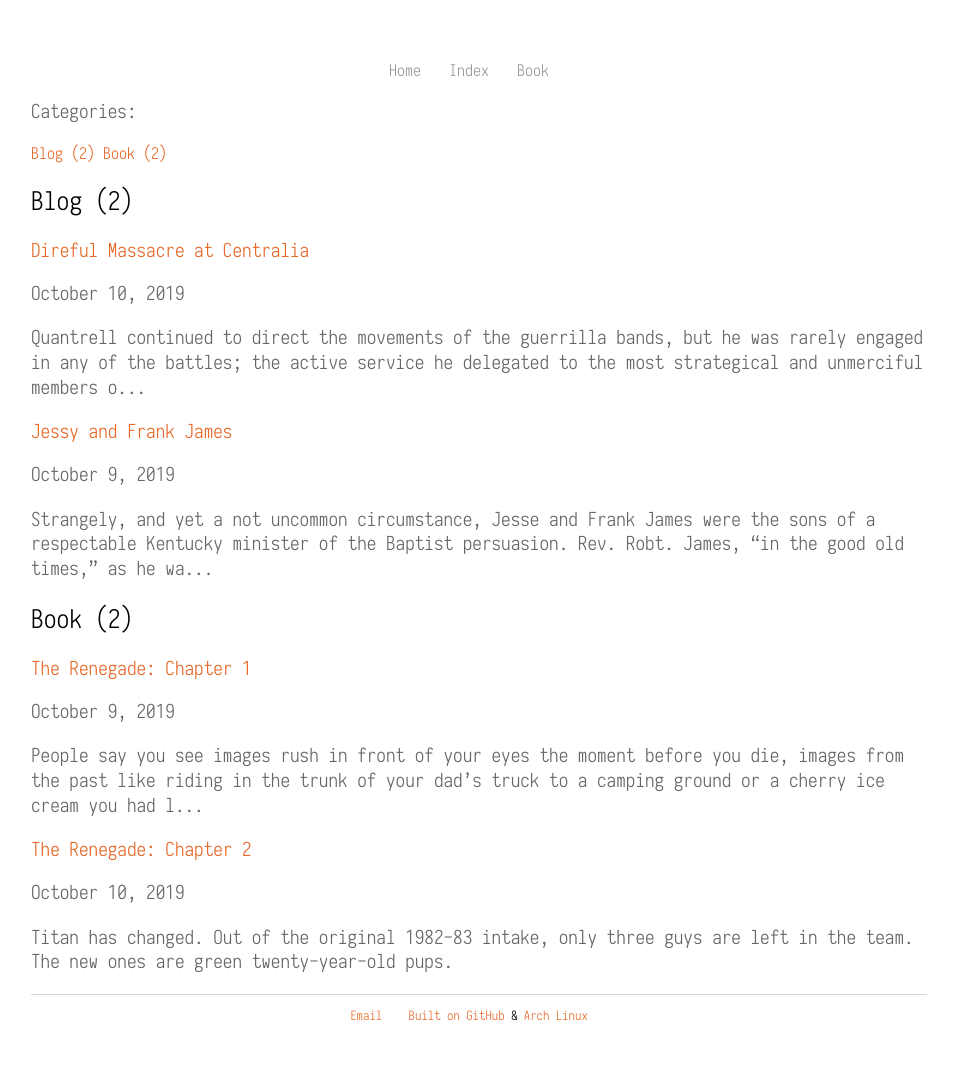
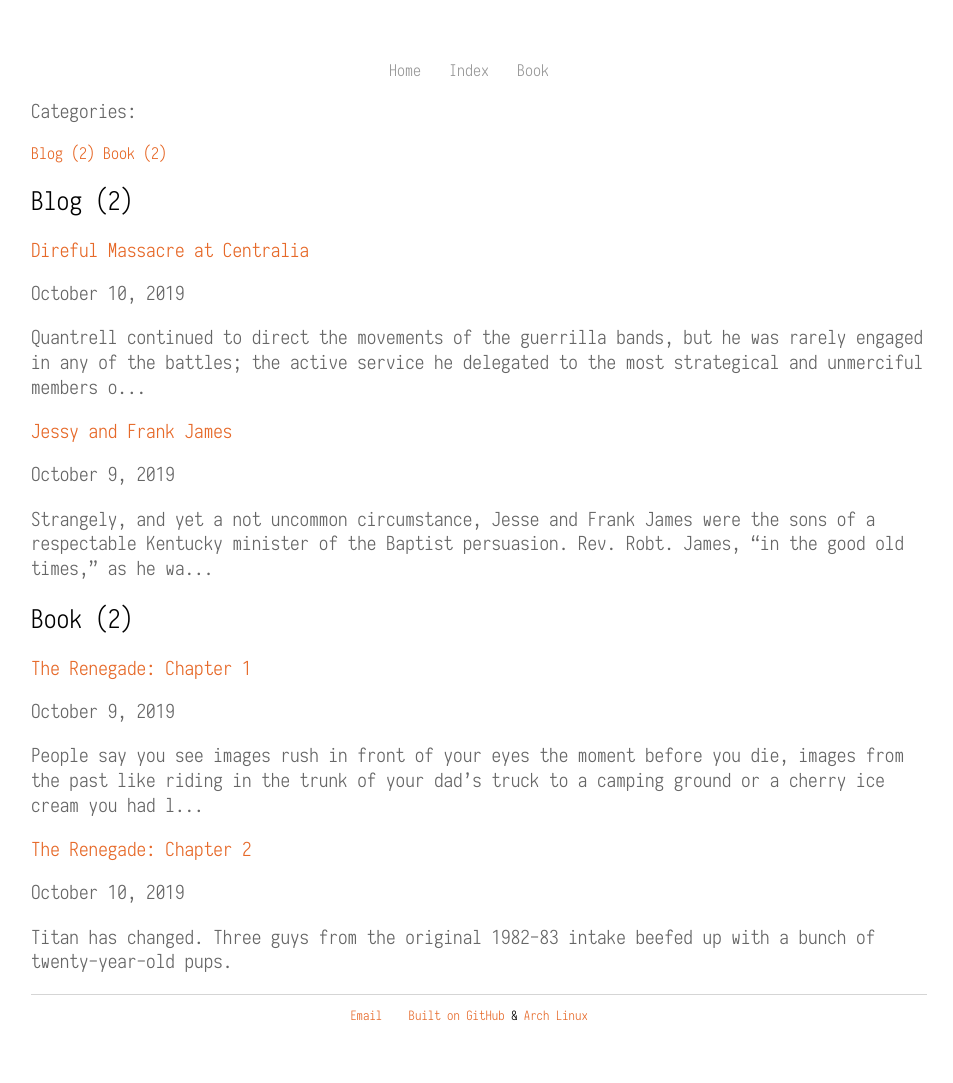
Before and after one commit to nkrzv/nkrzv.github.io, a Jekyll site: the page built from blog/index.html, in a window 1280 px wide. Shown: the whole page, without its empty margins (161-1114 px from the left). Built offline with Jekyll 4.4.1, drawn with Linux system fonts in a browser that asks for light colours; some of the changed lines change nothing that is shown.

Commit message:
Update 2019-10-10-the-renegade-ch02.md

```diff
--- a/_posts/2019-10-10-the-renegade-ch02.md
+++ b/_posts/2019-10-10-the-renegade-ch02.md
@@ -5,17 +5,17 @@ categories: [Book]
 date: 2019-10-10
 ---
 
-Titan has changed. Out of the original 1982-83 intake, only three guys are left in the team. The new ones are green twenty-year-old pups.
+Titan has changed. Three guys from the original 1982-83 intake beefed up with a bunch of twenty-year-old pups.
 
-Elizarov stopped playing a Stalin. No more checking if you’re in bed when you’re supposed to be in bed. The guy who had invented the five-meter rule to keep you from talking to girls asks me if I’d like to fly my girlfriend down for a week. Says the resort is empty anyway, the team will even pay for the room.
+Elizarov stopped playing a Stalin. No one checks if you’re in bed when you’re supposed to be in bed. The guy who had invented the five-meter radius rule to keep you from talking to girls asks me if I’d like to fly my girlfriend down for a week. Says the resort is empty anyway, the team will even pay for the room.
 
 What is this, a parallel reality?
 
-The cardiologist and the hematologist are on me every day, monitoring, drawing blood from my fingers and earlobes. They read my blood values and stare at the cardiogram’s readout, nod and stare again.
+A cardiologist and hematologist watch over me every day and draw blood from my fingers and earlobes. They read my blood values and stare at the cardiogram’s readout, nod and stare again.
 
-Mileage, we pump a thousand each week, rain or dry, who cares.
+Mileage, we pump a thousand each week, rain or dry, no one cares.
 
-In January, after riding flats for a month in Gagra, we move to Lazarevskoye, seventy kilometers up the coast from Sochi. The township is on a highway between Sochi and Tuapse, the only paved road here. You ride either north-west or south-east. The two-kilometer stretch of a flat road in Lazarevskoye is the longest flat stretch in a seventy-kilometer radius. The climbs are not long, but they never stop.
+In January, after riding flats for a month in Gagra, we move to Lazarevskoye, seventy kilometers up the coast from Sochi. The township is on a highway between Sochi and Tuapse, the only paved road here. You ride either north-west or south-east. The two-kilometer stretch of a flat road in Lazarevskoye is the longest flat stretch in a seventy-kilometer radius. Short climbs but they never stop coming.
 
 The latest tech toy is a heart rate monitor with a strap. You don’t have to glue the transmitter to the chest as we used to in the past.
 
@@ -29,7 +29,7 @@ One thing Titan had always lacked was the Colnagos. They’ve been supplied to t
 
 That spring, we didn’t need Colnagos. Reginald Vorontsov built us his sky-blue Takhions from Columbus tubes. We slapped Campagnolo gear on them and that was it, bikes sorted.
 
-Racing starts in February south of Sochi in Abkhazia around Gagra where they grow mandarins, grapes, and figs. Snowfalls go down on you the moment you think it won’t snow this year. Flakes melt the moment they touch the ground. Stubborn gray patches hang around for days on north-facing grass.
+Racing started in February south of Sochi around Gagra where Georgian farmers grow mandarins, grapes, and figs. In Abkhazia, snowfalls go down on you the moment you think it won’t snow this year. Flakes melt the moment they touch the ground. Stubborn gray patches hang around for days on north-facing grass.
 
 The commissaires never cancel a race when it snows. It’s only water they say.
 
@@ -45,15 +45,15 @@ I shared a room with Tikhon, a young gun from Krivoy Rog in south-eastern Ukrain
 
 In Gagra training camp, we’d buy home-made wine in three-liter glass jars and sip it on the hotel’s balcony before going to bed.
 
-On a rest day, we go for ice creams in a shopping mall on Kurortnyy Avenue because Tikhon wanted to ask the ice cream chick out. I sat at a table to watch the go-to-hell scene and wait for the ice creams.
+It’s a rest day and we go for ice creams in a shopping mall on Kurortnyy Avenue because Tikhon wanted to ask the ice cream chick out. I sat at a table to watch the go-to-hell scene and wait for the ice creams.
 
 “Score,” he says and puts stainless steel, one-legged ice cream bowls on the table.
 
 “Liar.”
 
-“Go ask,” he says.
+“Pff,” he says. “Go ask.”
 
-“You want a bet?”
+“What if I do? A bet?”
 
 “Sure.”
 
@@ -73,13 +73,13 @@ Heated by the sun, the marble tabletop is like an oven’s door. Early summer th
 
 We trotted the flight of stairs to the street level and headed back to the hotel. A five-minute walk.
 
-We stopped at a pedestrian crossing blocked by a beige Lada with all windows rolled down, waiting to turn. The guy in the front passenger seat has his arm out on the car’s roof holding a manbag in his hand.
+We stopped at a pedestrian crossing blocked by a beige Lada with all windows rolled down, waiting to turn. The guy in the front passenger seat has an arm out on the car’s roof holding a manbag in his hand.
 
 We stood next to the car and waited for it to drive away. The guy, he’s talking to the driver, loud, with an accent I can’t place. Thousands of Georgians and Armenians lived in Sochi, but this wasn’t a Caucasian accent. Something western, Lithuanian maybe.
 
 He pulled his arm inside leaving the bag on the roof, still talking, hands flapping like he’s a mad penguin. This is when the driver saw a gap in traffic, let the clutch spring back and took off. The bag on the roof, it drops to the ground next to my feet.
 
-“Check out the idiot,” I said and picked it up. The Lada, it pulled away full gas spewing blue fumes from the exhaust pipe when I looked at it.
+“Check out the idiot,” I said and picked it up. The Lada, it pulled away spewing blue fumes from the exhaust pipe when I looked at it.
 
 Tikhon says, “Open it.”
 
@@ -91,7 +91,7 @@ We ran for two minutes through the streets and turned left and right on every co
 
 On the ground with my cheek on the needles I can see ants going about their busy lives.
 
-The lottery tickets my mom used to buy and hitting three numbers out of six from time to time, the jackpot in that lottery was ten grand. Five years’ worth of wages. Here in the bag, it should be at least that much.
+The lottery tickets my mom used to buy, hitting three numbers out of six from time to time, the jackpot in that lottery was ten grand. Five years’ worth of wages. Here in the bag, it should be at least that much.
 
 “Count it,” Tikhon says.
 
@@ -101,7 +101,7 @@ Inside was an ID of some kind, a zipped plastic sandwich bag with gold chunks th
 
 The ID was a Polish driver license. The Polish and the Romanians flooded the Soviet Union since Gorbachev launched his Perestroika circus four years ago.
 
-They came in buses, cars, and trains loaded with jeans, shoes, and stereos. Sell the stuff on the markets or dump it in bulk to now legal private stores and buy gold or anything made from gold with rubles. Take that gold back to Poland or Romania where it’s worth multiple times more, sell it, buy more merchandise, repeat. All courtesy of the ruble’s downfall.
+They came in buses, cars, and trains loaded with jeans, shoes, and stereos. Sell the stuff on the markets or dump it in bulk to now legal private stores and buy with rubles gold or anything made from gold. Take that gold back to Poland or Romania where it’s worth multiple times more, sell it, buy more merchandise, repeat. All courtesy of the ruble’s downfall.
 
 The Poles and Romanians, they’d figured out our currency was going to hit the floor and came to roam the Union buying all the retail gold they could find. Free market teaches you to look for breaks like that.
 
@@ -145,17 +145,17 @@ Tikhon and I, we want another night out and I told him I know someone in Proliso
 
 Grabbed a cab and we’re in Prolisok half an hour later ordering St-Rémy with caramel-dipped hazelnuts kept under the counter for the VIPs. Brown and green notes with Lenin’s face looking away into the golden age, they are the VIP tickets.
 
-The bar shuts after midnight and we sit and drink until two because the Lenin’s banknotes give you the right not to rush anywhere if you share them with the right people. The banknotes, they can unlock doors or they can lock doors from inside. It’s up to you what side of a door you want to stay on.
+The bar shuts after midnight and we sit and drink until two because the Lenin’s banknotes give you the right not to rush anywhere if you give them to the right people. The banknotes, they can unlock doors or they can lock doors from inside. It’s up to you what side of a door you want to stay on.
 
-My Prolisok guy told us he can call a cab but it might take an hour to get a car willing to drive here at this time so we walked to the Brest-Litovsk highway to catch a *gratch*, someone in a private car you pay to drive you as if it was a taxi.
+My Prolisok guy told us he can call a cab but it might take an hour to get a car willing to drive here at this time so we walked to the Brest-Litovsk highway to catch a *gratch*, someone in a private car you pay to drive you as if it were a taxi.
 
-No one knows how they’ll die. It’s a secret. People on a death row, they don’t know either because they hope for a miracle that would stall the execution. An intervention. A belief in the absurdity of death and that in the end, logic will crush insanity.
+You don’t know how you’ll die. It’s a secret. People on a death row, they don’t know either because they hope for a miracle that would stall the execution. An intervention. A belief in the absurdity of death and that in the end, logic will crush insanity.
 
-Outside, brandy-blurred stars had infested the sky when I look up. The last glass of champaign in my stomach slashes from wall to wall with every step.
+We get outside and I look up to the sky infested by the brandy-blurred stars. The last glass of champaign in my stomach slashed from wall to wall with every step.
 
 Down the alley two men and a woman under the streetlight on the corner of the road we walk on and the highway, voices rumble in a baboon growl and I tell Tikhon the stocky dude in a leather jacket has no business yelling at the blonde and slapping her on the face between sentences.
 
-We stopped meters away from the scene and tried not to sway too much on our feet from a blend of St-Rémy and champagne doing rounds in our blood.
+We stop meters away from the scene and try not to sway too much on our feet from a blend of St-Rémy and champagne doing rounds in our blood.
 
 The leather jacket’s friend tells us to keep walking.
 
@@ -163,19 +163,21 @@ Tikhon says, “What if I don’t?” He says, “What if I smash your jackass f
 
 The stocky guy with Hitler’s haircut says, “Get the hell outta here kids.”
 
-Tikhon lands a wide, looping swing on the leather jacket’s friend’s jaw from a 185-centimeter height with a thud as a boxing glove hitting a punching bag and I pounce and jab Hitler in the lips and split the skin on my knuckle against his front teeth and when he goes down, the woman runs on her high heels like a wounded doe.
+Tikhon lands a wide, looping swing on the leather jacket’s friend’s jaw from a 185-centimeter height with a thud of a boxing glove hitting a punching bag and I pounce and jab Hitler in the lips and split the skin on my knuckle against his front teeth and when he goes down, the woman runs on her high heels like a wounded doe.
 
 Hitler falls on the grass with his arms spread from east to west and under his jacket is a leather holster and my eyes catch a glimmer of moonlight in the gun’s steel.
 
-In a boxing match, this is when a referee steps in and stops the fight. Man down, bleeding. This is not a boxing match because the guy down on the grass has a Makarov semi-automatic in his right hand, cocked, and he tells me to not make another move or he’ll blow my head off my shoulders.
+In a boxing match, this is when a referee steps in and stops the fight. Man down, bleeding.
 
-Still on the grass, he says he’s a cop and pulls out a red Ministry of Internal Affairs *korotchka*. The gun in the right hand and the *korotchka* in the left, he stood up from the ground, barrel aimed at my chest, saying, “You raised your hand against the law you stupid ass.”
+This is not a boxing match because the guy on the grass has a Makarov semi-automatic in his right hand, cocked. He tells me to not make another move or he’ll blow my head off my shoulders.
+
+Still on the grass, he says he’s a cop and pulls out a red Ministry of Internal Affairs *korotchka*. Gun in the right hand and *korotchka* in the left, he stood up from the ground, barrel aimed at my chest, saying, “You raised your hand against the law you stupid ass.”
 
 He stepped closer and shoved the gun’s barrel into my neck. I smell vodka and American cigarettes on his breath and he sputters blood mixed with saliva on my face when he speaks and I want to wipe it off only my arms are like frozen tree branches because his finger can jerk the trigger if I move.
 
 He says, “Time to die you dumbass.”
 
-He drove the barrel into my neck and it pulls and burns the skin.
+He drives the barrel into my neck. It pulls and burns the skin.
 
 He says, “Pray, *suka*.”
 
@@ -187,13 +189,15 @@ Please.
 
 Hitler says, “He hit me in the mouth. He hit a lieutenant in a mouth.”
 
-“You shoot him, too much mess. Don’t be stupid.”
+“Too much mess if you shoot him. Don’t be stupid.”
 
-The cop grabbed me by the throat with his left hand, gun into my cheek, saying, “You had two seconds left to breathe you dog. Remember that.”
+The cop grabs me by the throat with his left hand, gun into my cheek, saying, “You had two seconds left to breathe you dog. Remember that.”
 
 Two seconds left to breathe. I remember.
 
-I picture Mom, a sunflower face that never showed anger. We stand at the bus stop and watch a car plow into a concrete wall. Three seconds before that, she took my right hand and asked if the two headlights up the road are the bus we’re waiting for. Losing her eyesight with age she said. Every time a bus pops up out of traffic she wants to know its number saying she can’t see that far. A game she liked to play with me. An old mom who needs her little son’s help.
+I picture Mom, a sunflower face that never showed anger. We stand at a bus stop and watch a car plow into a concrete wall.
+
+Three seconds before that, she took my right hand and asked if the two headlights up the road are the bus we’re waiting for. Losing her eyesight with age she said. Every time a bus pops up out of traffic she wants to know its number saying she can’t see that far. A game she liked to play with me. An old mom who needs her little son’s help.
 
 What we see coming at us is a car, not a bus. It runs the red light and keeps going straight. Straight is where the bus stop is on the corner of a four-way intersection with traffic lights hanging in its center from thick electrical cables above.
 
@@ -201,13 +205,13 @@ The headlights grow the size of cartwheels and melt into a fireball. The light b
 
 Two seconds left to breathe. Everyone is appointed to die once.
 
-She yanks my hand and pulls me to her bosom. A ton of metal flies past and explodes with a sound of a bomb when the wall stops it. Time stalls, the air fills with the smell of gasoline, burned motor oil, death, and gore.
+She yanks my hand and pulls me to her bosom. A ton of metal flies past and explodes with a sound of a bomb when the wall stops it. Time stalls, the air fills with the smell of gasoline, burned motor oil, death and gore.
 
 The driver’s body smashed the windshield and landed on the bonnet after it hit the wall. It laid heaped up in a mound of dumb flesh and broken bones. On its back, arms hanging, reaching down to earth, face black like it came out of a coalmine, glints of streetlight shimmering, bouncing off its bloodied surface, the wide-open eyes counting stars in the ebony sky.
 
 My hand is still clutched to Mom’s, warm and moist with sweat. She puts a shoulder bag on the ground and covers my eyes with her other hand. In the bag is three kilos of fresh meat we came to pick up from Aunty Lyuba five hours ago.
 
-Aunty Lyuba is an accountant at the Nalchik’s meat factory. Most of the meat we eat at home comes from her. In a town where butcher shops sell nothing but bones, she never turns down an offer to buy stolen meat. You buy what you can and sell what you don’t need to your relatives and friends. Not to make a profit, you do it as a favor.
+Aunty Lyuba was an accountant at the Nalchik’s meat factory. Most of the meat we ate at home came from her. In a town where grocery stores sell nothing but bones, she never turned down an offer to buy stolen meat. You buy what you can and sell what you don’t need to your relatives and friends. Not to make a profit, you do it as a favor.
 
 Favor is the Soviet Union’s second currency. Sometimes, it’s worth more than the ruble. I fix you some meat today and you get me some butter tomorrow.
 
@@ -215,7 +219,7 @@ She lived on the top floor of a five-story Khrushchyovka made from cement blocks
 
 The side of the building facing Kirov Street had no windows. Its wall was done up with a profile of a cosmonaut carved with milky pebbles, maybe even Gagarin himself, looking at the city’s airport.
 
-My kindergarten was a stone’s throw from Aunty Lyuba’s balcony. Two weeks ago I threw a beetroot from the balcony to see if it would land on the playground’s roof. The beetroot didn’t make it to the roof. It plopped on the footpath near the chain-wire fencing and ruptured with a muffled sound of an exhaust pop.
+My kindergarten was a stone’s throw from Aunty Lyuba’s balcony. Two weeks ago I threw a beetroot from the balcony to see if it would land on the kindergarten’s roof. The beetroot didn’t make it to the roof. It plopped on the footpath near the chain-wire fencing and ruptured with a muffled sound of an exhaust pop.
 
 This is how I discovered bombing. This is why I didn’t whimper about going to Aunty Lyuba’s anymore.
 
@@ -225,23 +229,25 @@ Beetroot was the bomb.
 
 I scanned the perimeter first before every throw and then hid behind a rotten drawer on the balcony as soon as the bomb landed. Getting caught was not an option.
 
-My bombs had never hit anybody, even when I aimed. You need a steady arm to hit the target. Mom would whip me with a rubber hose if she found out what I did on the balcony.
-
-Fear flooded my guts with ice before every throw and shrank them to a trembling ball of dread. It crippled my muscles and the bombs never landed where I wished them to land. They raced through the air in an arch, upward first and then lower and lower until they struck the ground to blow the fear away.
+My bombs had never hit anybody, even when I aimed. You need a steady arm to hit the target. Mom would whip me with a rubber hose if she found out what I did on the balcony. Fear flooded my guts with ice before every throw and shrank them to a trembling ball of dread. It crippled my muscles and the bombs never landed where I wished them to land. They raced through the air in an arch, upward first and then lower and lower until they struck the ground to blow the fear away.
 
 I missed every time.
 
-Aunty Lyuba and Mom drank Pshenichnaya vodka she brought in her purse. They always did. You don’t go to someone’s place empty-handed. Bring something. Bring something you can only have if you know someone who knows someone, something you can’t buy in a store filled with processed cereals and pig fat sold in enameled roasting pans. Bring Ceylon tea. Bring Finnish salami. Bring Brazilian instant coffee. Bring vodka. Always bring vodka. Thank people with condensed milk or toilet paper, smoked salmon or Cuban oranges and never forget vodka. Bring Stolichnaya or Ekstra if you can, Russkaya if you can’t. Don’t walk through someone’s door without a bottle.
+Aunty Lyuba and Mom drank Pshenichnaya vodka she brought in her purse. They always did. You don’t go to someone’s place with empty hands. Bring something. Bring something you can only have if you know someone who knows someone, something you can’t buy in a store filled with processed cereals and pig fat sold in enameled roasting pans. Bring Ceylon tea. Bring Finnish salami. Bring Brazilian instant coffee.
+
+Bring vodka.
+
+Thank people with condensed milk or toilet paper, smoked salmon or Cuban oranges and never forget vodka. Bring Stolichnaya or Ekstra if you can, Russkaya if you can’t. Don’t walk through someone’s door without a bottle.
 
 We ate Aunty Lyuba’s *pelmeni* she kept in the freezer for guests. She cooked them perfect. The chewy dough wrapped around firm, juicy mince stuffed with diced onions and ground black pepper. She made them smaller than my mom did, more delicate.
 
-They emptied the first bottle before I finished my plate. Everyone in the country drank from the standard two-hundred-mil faceted glasses no matter where you drank your vodka. Two shots each and the bottle is one shot away from dry.
+They emptied the first bottle before I finished my plate. Everyone in the country drank from the standard hundred-mil faceted glasses no matter where you drank your vodka. Two shots each and the bottle is one shot away from dry.
 
 After the second bottle is out and more food, it’s time to look at the miniature effigies of people below.
 
-I went to the balcony with an egg in my pocket stolen from the fridge and threw it on an empty footpath to see how much mess it made. Too much. If I hit someone with an egg, that rubber hose in the bathroom at home will dance all over me like an out of control thresher.
+I went to the balcony with an egg in my pocket stolen from the fridge and threw it on an empty footpath to see how much mess it makes. Too much. If I hit someone with an egg, that rubber hose in the bathroom at home will dance all over me like an out of control thresher.
 
-I knew this because last Sunday I threw a rock at the neighbor’s kid and hit him on the head. It was an accident. He threw a rock at me first and I threw one back at him and it split his head open, blood gushing out. I ran home. After that, the bloodied kid’s parents are at our door yelling at my mom in broken Russian and Kabardian.
+I knew this because last Sunday I threw a rock at a neighbor’s kid and hit him on the head. It was an accident. He threw a rock at me first and I threw one back at him and it split his head open, blood gushing out. I ran home. After that, the bloodied kid’s parents are at our door yelling at my mom in Kabardian and broken Russian.
 
 She apologized, shut the door, went to the bathroom and came out with a washing machine’s hose. A heavy-handed, strong woman. I crawled into a corner in the corridor and wept like a dog, face behind my elbows, and counted every lash she swung at me until I lost count and begged her to stop.
 
@@ -251,7 +257,7 @@ This is how I knew she’s drunk.
 
 “Ma,” I said, “let’s go home.”
 
-We walked on the road because of street lights and Mom said it’s easier to catch a taxi when you’re right there on the road already.
+We walked on the road under the street lights and Mom said it’s easier to catch a taxi when you’re right there on the road already.
 
 It’s sixty-six kopecks from Bogdanka to Gornaya, ten kopecks to get in, ten kopecks per kilometer. You pay a ruble and never ask for change. If it clicks over a ruble, you pay two.
 
@@ -267,15 +273,17 @@ Unlike the man with the black face on the bonnet, Lenin’s not dead, he’s not
 
 Coma is when your body is still here but your mind is not. You’re supposed to be dead but you’re not. You fly through a windshield against a wall, land face up on a bonnet and stare into the sky until you die. Nobody knows what goes on in your head because you don’t get to tell it. You stay where you are and wait for someone to draw the curtain.
 
-I snuck out to an apple orchard at the end of a kindergarten break-up party to steal apples. They told us the orchard is off limits for kids. They told us unripened apples make you gush runny poo out of your butt. They sprayed the trees with pesticides and I know nothing about it, climb one and stuff my stomach full with apples because this is my last chance to steal them.
+I snuck out to an apple orchard at the end of a kindergarten break-up party to steal apples. They told us the orchard is off limits for kids. They told us unripened apples make you gush runny poo out of your butt. They sprayed the trees with pesticides and I knew nothing about it, climb one and stuff my stomach full with apples because this is my last chance to steal them.
 
 You vomit the guts first, this is how you start to die. The guts are still inside but you want them out. You want everything out. The skin is ice-cold and you breathe as if an elephant sat on top of you and you know this is the end.
 
-This is how you go into a coma. The light faints and you don’t care about your guts anymore. You see nothing but you hear what everyone says. Mom says, he’s not breathing. She tells that to paramedics when they come. Not breathing she says, my son’s not breathing.
+This is how you go into a coma. The light faints and you don’t care about your guts anymore. You see nothing but you hear what everyone says. Mom says, he’s not breathing. She tells this to paramedics when they come. Not breathing she says, my son’s not breathing.
 
 Over and over.
 
-I come out in a hospital bed and choke on the first word out of my mouth. It’s stammering the doctor said. *Za’ika*, they call people who stammer *za’ika* in Russia. In Russia, we brand people with a condition. *Kosoi* if you’re crossed-eyed or *shliop-noga* if you limp.
+I come out in a hospital bed and choke on the first word out of my mouth. It’s stammering the doctor said.
+
+*Za’ika*, they call people who stammer *za’ika* in Russia. In Russia, we brand people with a condition. *Kosoi* if you’re crossed-eyed or *shliop-noga* if you limp.
 
 “Do you remember your name?” a curvy nurse in a white coat and a long white cap says.  She wears a strawberry-red lipstick on her Gypsy lips and a thin golden necklace.
 
```
